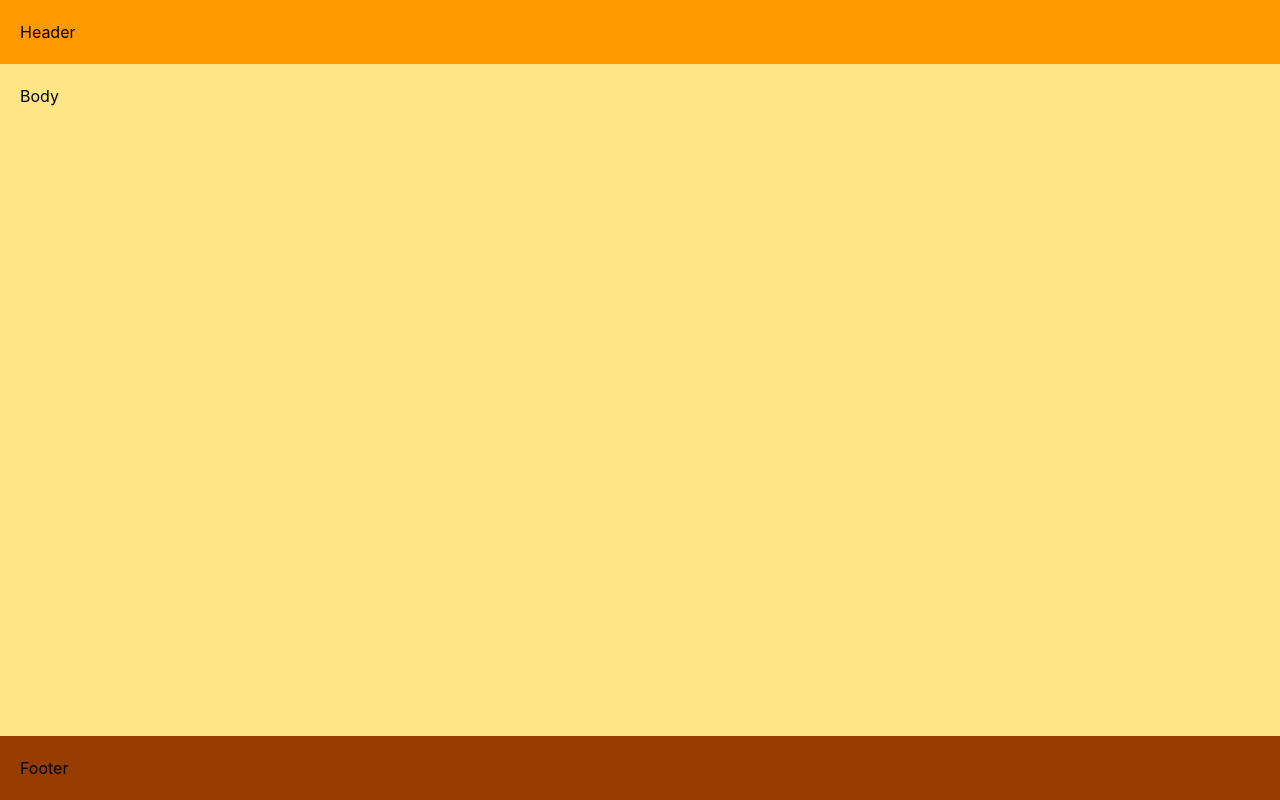
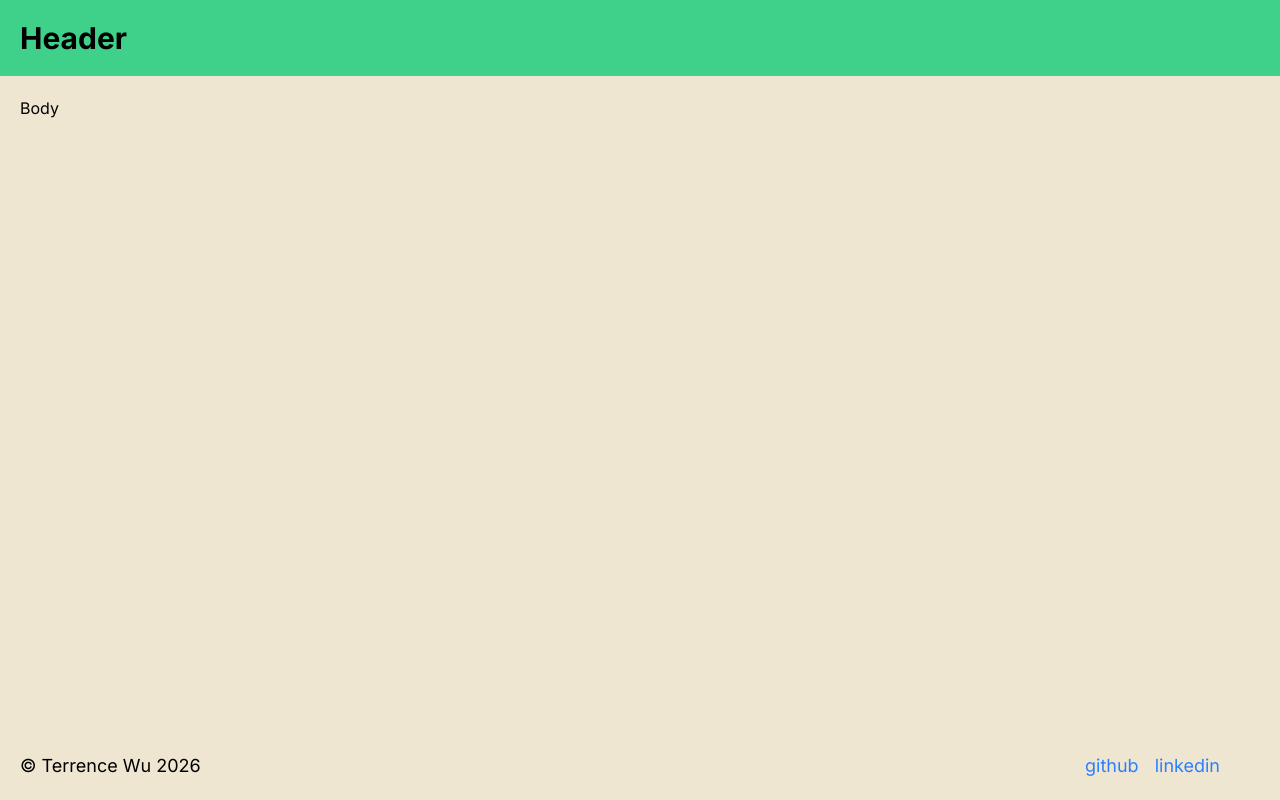
Before and after one commit to Twu1738/personal-website, a React (Vite) app: page / in a window 1280 px wide. Built offline with nearby package versions, Linux system fonts and the light colour scheme.

Commit message:
feat: add footer info - github + linkedin

```diff
--- a/index.html
+++ b/index.html
@@ -4,7 +4,10 @@
     <meta charset="UTF-8" />
     <link rel="icon" type="image/svg+xml" href="/favicon.svg" />
     <meta name="viewport" content="width=device-width, initial-scale=1.0" />
-    <title>personal-website</title>
+    <link rel="preconnect" href="https://fonts.googleapis.com" />
+    <link rel="preconnect" href="https://fonts.gstatic.com" crossorigin />
+    <link href="https://fonts.googleapis.com/css2?family=Inter:wght@100..900&display=swap" rel="stylesheet" />
+    <title>Terrence Wu</title>
   </head>
   <body>
     <div id="root"></div>
--- a/src/App.tsx
+++ b/src/App.tsx
@@ -9,7 +9,7 @@ export default function App() {
     <div className="min-h-screen flex flex-col">
       <Navbar />
 
-      <main className="bg-amber-200 flex-1 p-5">
+      <main className="bg-paper flex-1 p-5">
         Body
       </main>
 
--- a/src/Footer.tsx
+++ b/src/Footer.tsx
@@ -1,8 +1,17 @@
 export function Footer() {
     return (
         <>
-        <footer className="bg-amber-800 p-5">
-            <p>Footer</p>
+        <footer className="flex flex-row justify-between p-5 gap-10 bg-paper text-lg">
+            <div className="">
+                <p>© Terrence Wu 2026</p>
+            </div>
+
+            <div className="flex gap-4 mx-10">
+                <a href="https://github.com/Twu1738"
+                className="text-blue-500 hover:text-blue-700">github</a>
+                <a href="https://www.linkedin.com/in/terrence-wu-5657a0376/"
+                className="text-blue-500 hover:text-blue-700">linkedin</a>
+            </div>
         </footer>
         </>
     )
--- a/src/Navbar.tsx
+++ b/src/Navbar.tsx
@@ -1,7 +1,7 @@
 export function Navbar() {
     return (
         <>
-        <header className="bg-amber-500 p-5">
+        <header className="bg-neon-green p-5 font-bold text-3xl">
             <p>Header</p>
         </header>
         </>
--- a/src/index.css
+++ b/src/index.css
@@ -1 +1,13 @@
 @import "tailwindcss";
+
+@theme {
+    --font-sans: "Inter", ui-sans-serif, system-ui, sans-serif;
+
+    /*  temporary colours  */
+    --color-ink: #07090a;
+    --color-surface: #0f1412;
+    --color-paper: #efe6d2;
+    --color-neon-green: #3fd08a;
+    --color-neon-red: #e0303c;
+    --color-amber: #f0a83c;
+}
```
